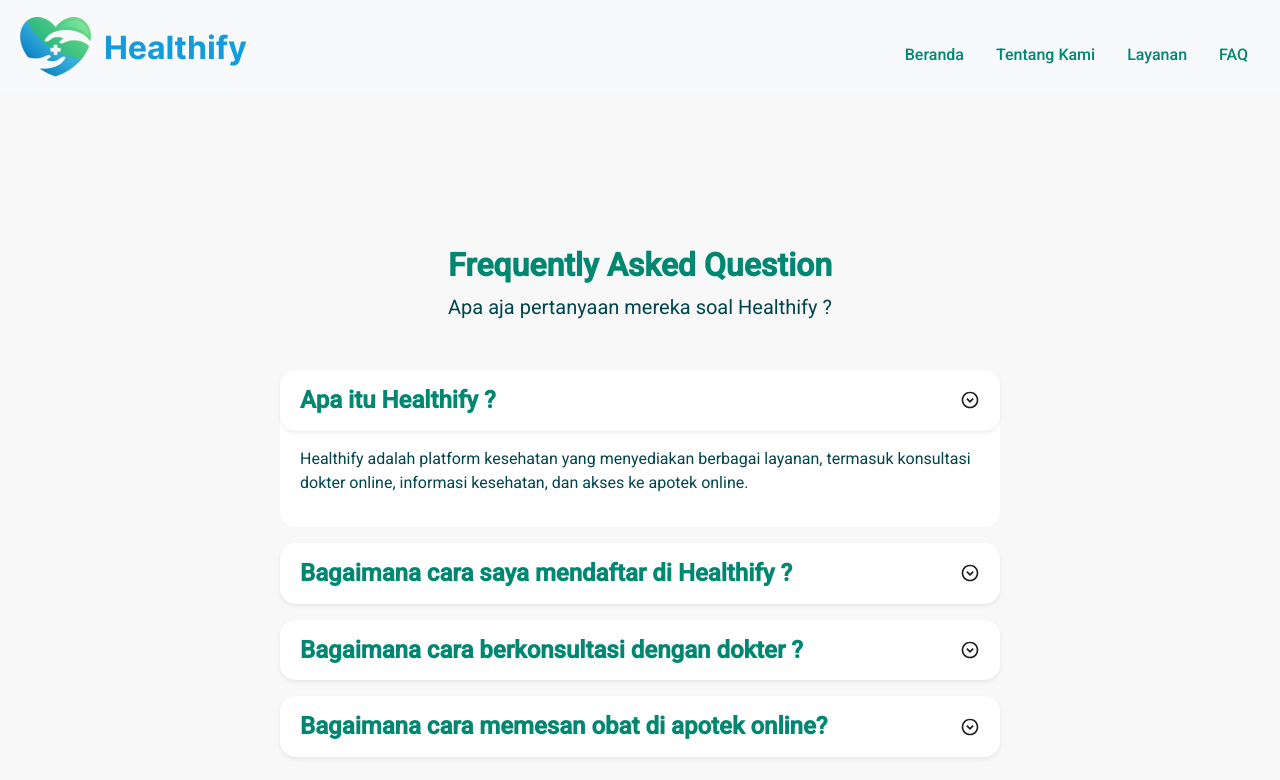
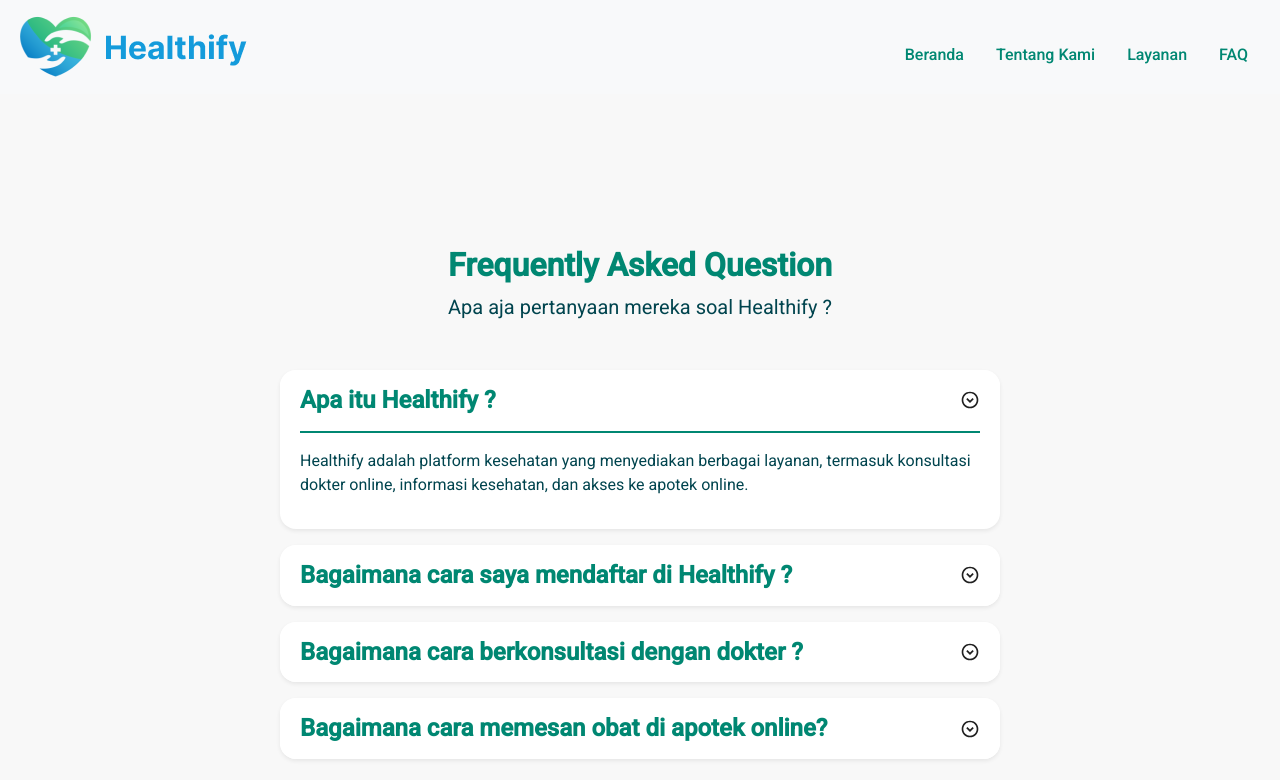
Before and after one commit to Health-Care-System/fe-react-landingPage, a React (Vite) app: page / in a window 1280 px wide. Both pictures are taken after a click on the button "Apa itu Healthify ?". Shown: the part 6174-6954 px from the top of the page. Built offline with nearby package versions, Linux system fonts and the light colour scheme.

Commit message:
update: accordion

```diff
--- /dev/null
+++ b/src/components/Acordion/Accordion.css
@@ -0,0 +1,9 @@
+.title {
+  font-size: 1rem;
+}
+
+@media (min-width: 768px) {
+  .title {
+    font-size: 1.5rem !important;
+  }
+}
--- a/src/components/Acordion/index.jsx
+++ b/src/components/Acordion/index.jsx
@@ -1,11 +1,12 @@
+import './Accordion.css'
 export const Accordion = ({id, title, content}) => {
   return (
     <div
       style={{maxWidth: '45rem', width: '100%'}}
-      className="accordion-item border-0 rounded-4">
+      className="accordion-item border-0 rounded-4 shadow-sm">
       <h2 className="accordion-header rounded-4">
         <button
-          className="accordion-button bg-white border-0 shadow-sm rounded-4 text-primary fs-4 fw-bold"
+          className="accordion-button bg-white rounded-4 text-primary fw-bold shadow-none title"
           type="button"
           data-bs-toggle="collapse"
           data-bs-target={`#acordion${id}`}
@@ -16,10 +17,10 @@
       </h2>
       <div
         id={`acordion${id}`}
-        className="accordion-collapse collapse rounded-4">
+        className="accordion-collapse collapse">
         <div
-          className="accordion-body text-green-300">
-          <p>{content}</p>
+          className="accordion-body pt-0 text-green-300">
+          <p className="border-2 border-top border-primary pt-3">{content}</p>
         </div>
       </div>
     </div>
```
Also changed, not shown: src/index.css (line endings or trailing spaces).
